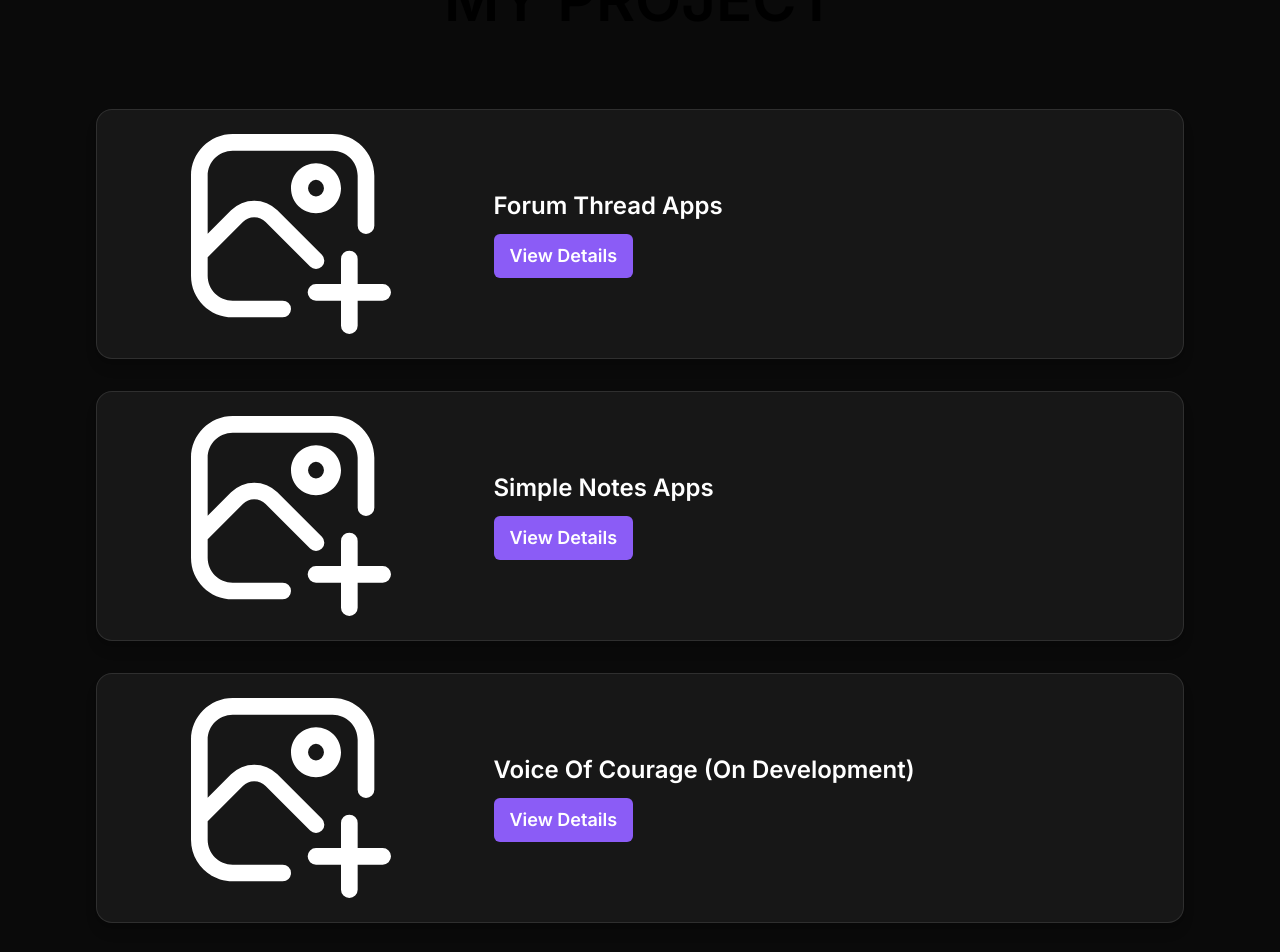
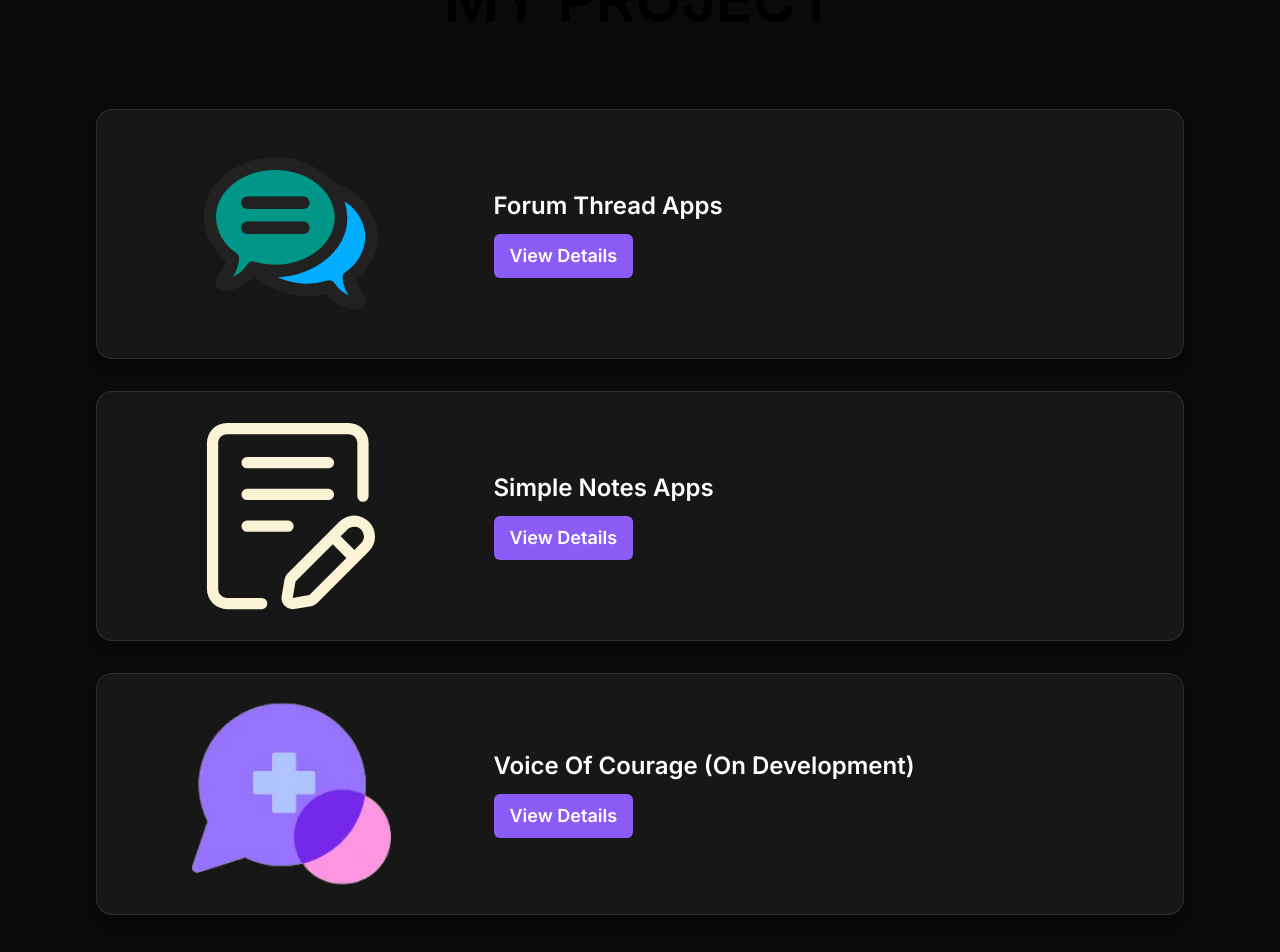
Before and after one commit to dffdwi/my-portofolio, a Next.js app: page / in a window 1280 px wide. Shown: the part 1920-2872 px from the top of the page. Built offline with nearby package versions, Linux system fonts and the light colour scheme.

Commit message:
feat: activate feature in Project.jsx and update data

```diff
--- a/app/Components/Project.jsx
+++ b/app/Components/Project.jsx
@@ -78,25 +78,25 @@ export default function Project() {
       </h2>
       <div className="space-y-8">
         <ProjectCard
-          imageSrc="../../add-image.svg"
+          imageSrc="../../chat.svg"
           title="Forum Thread Apps"
           description="A platform for discussing various topics."
-          webLink="https://example.com/forum-thread-apps"
-          githubLink="https://github.com/example/forum-thread-apps"
+          webLink="https://forum-thread-apps.vercel.app"
+          githubLink="https://github.com/dffdwi/forum-thread-apps"
         />
         <ProjectCard
-          imageSrc="../../add-image.svg"
+          imageSrc="../../wirte.svg"
           title="Simple Notes Apps"
           description="An app for taking simple and quick notes."
           webLink="https://example.com/simple-notes-apps"
-          githubLink="https://github.com/example/simple-notes-apps"
+          githubLink="https://github.com/dffdwi/note-list"
         />
         <ProjectCard
-          imageSrc="../../add-image.svg"
+          imageSrc="../../Logo-VOC.png"
           title="Voice Of Courage (On Development)"
-          description="An app to share and listen to motivational stories."
-          webLink="https://example.com/voice-of-courage"
-          githubLink="https://github.com/example/voice-of-courage"
+          description="An app to share your bad experiences to the experts."
+          webLink="https://voc-two.vercel.app"
+          githubLink="https://github.com/Adittyapn/voc"
         />
       </div>
       <CustomModal
```
